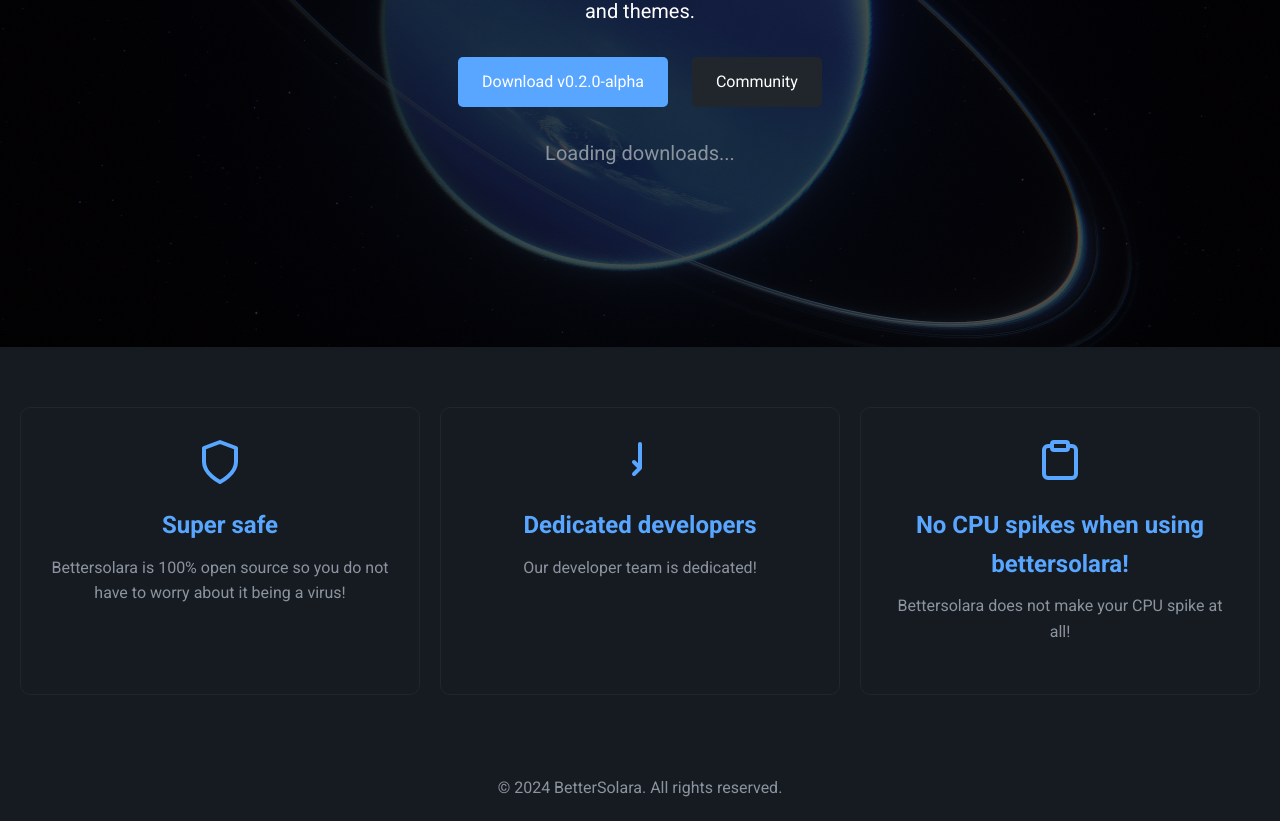
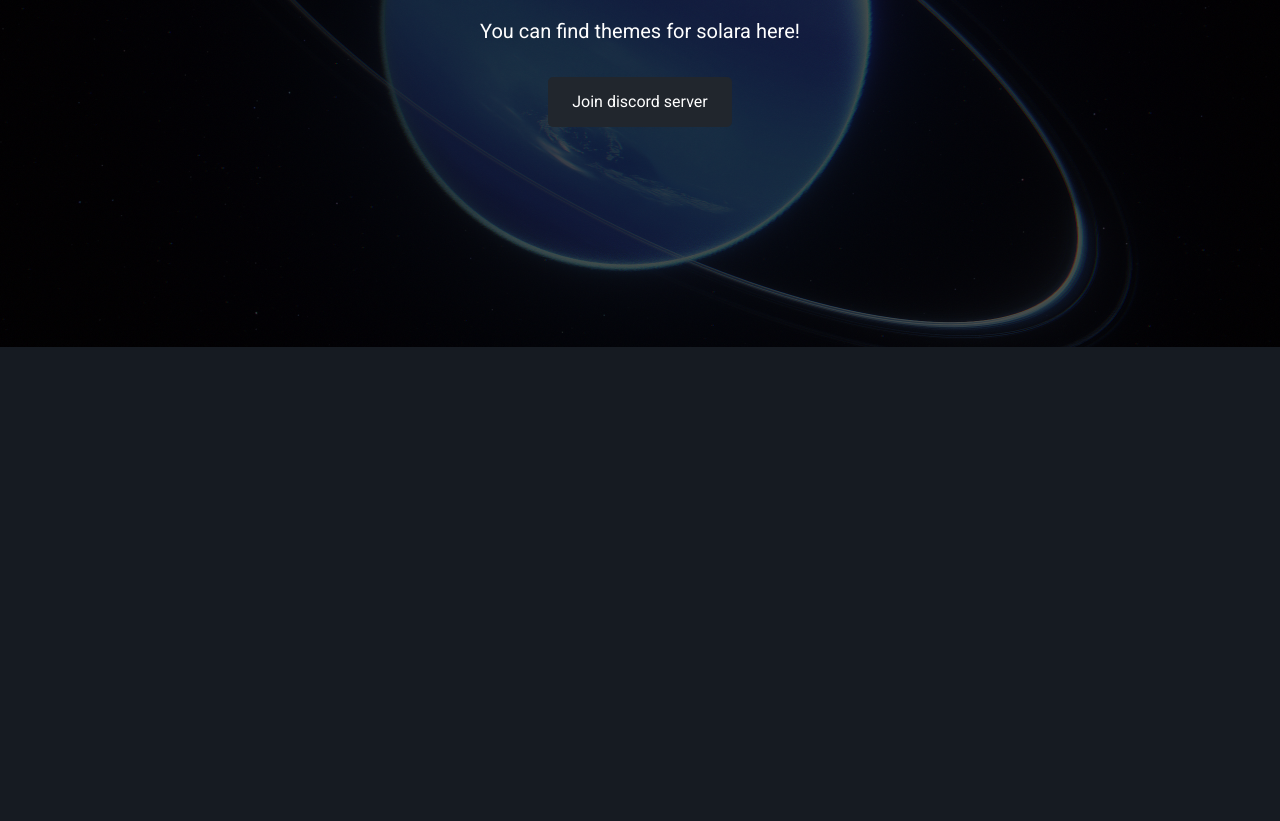
Before and after one commit to Bettersolara/Bettersolara.github.io, a plain HTML site: page themes.html in a window 1280 px wide. Shown: the part 371-1192 px from the top of the page. After the commit the page ends 800 px from the top, so only its background shows below. Drawn offline with Linux system fonts and the light colour scheme.

Commit message:
Update themes.html

```diff
--- a/themes.html
+++ b/themes.html
@@ -176,7 +176,7 @@
         <div class="logo">BETTER<span>SOLARA</span></div>
         <nav>
             <ul>
-                <li><a href="#">Features</a></li>
+                <li><a href="/">Home</a></li>
                 <li><a href="https://discord.gg/uMmYFMnd4k">Plugins</a></li>
                 <li><a href="https://discord.gg/uMmYFMnd4k">Themes</a></li>
                 <li><a href="https://discord.gg/uMmYFMnd4k" class="connect">Connect</a></li>
@@ -185,41 +185,13 @@
     </header>
     <section class="hero">
         <div class="content">
-            <h1>The Solara Enhancement Project</h1>
-            <p>BetterSolara extends the functionality of Solara by enhancing it with new features, plugins, and themes.</p>
+            <h1>Themes</h1>
+            <p>You can find themes for solara here!</p>
             <div class="buttons">
-                <a href="https://github.com/Blitzedzz/BetterSolara/releases/download/Latest/Bettersolara.Installer.bat" class="btn download">Download v0.2.0-alpha</a>
-                <a href="https://discord.gg/uMmYFMnd4k" class="btn community">Community</a>
+                <a href="https://discord.gg/uMmYFMnd4k" class="btn community">Join discord server</a>
             </div>
-            <p class="downloads">Loading downloads...</p>
         </div>
     </section>
-    <section class="features">
-        <div class="feature">
-            <div class="icon">
-                <svg xmlns="http://www.w3.org/2000/svg" width="24" height="24" viewBox="0 0 24 24" fill="none" stroke="#58a6ff" stroke-width="2" stroke-linecap="round" stroke-linejoin="round"><path d="M12 22s8-4 8-10V5l-8-3-8 3v7c0 6 8 10 8 10z"></path></svg>
-            </div>
-            <h2>Super safe</h2>
-            <p>Bettersolara is 100% open source so you do not have to worry about it being a virus!</p>
-        </div>
-        <div class="feature">
-            <div class="icon">
-                <svg xmlns="http://www.w3.org/2000/svg" width="24" height="24" viewBox="0 0 24 24" fill="none" stroke="#58a6ff" stroke-width="2" stroke-linecap="round" stroke-linejoin="round"><path d="M12 15V3m0 12l-3-3m0 6l3-3"></path></svg>
-            </div>
-            <h2>Dedicated developers</h2>
-            <p>Our developer team is dedicated!</p>
-        </div>
-        <div class="feature">
-            <div class="icon">
-                <svg xmlns="http://www.w3.org/2000/svg" width="24" height="24" viewBox="0 0 24 24" fill="none" stroke="#58a6ff" stroke-width="2" stroke-linecap="round" stroke-linejoin="round"><path d="M16 4h2a2 2 0 0 1 2 2v12a2 2 0 0 1-2 2H6a2 2 0 0 1-2-2V6a2 2 0 0 1 2-2h2"></path><rect x="8" y="2" width="8" height="4" rx="1" ry="1"></rect></svg>
-            </div>
-            <h2>No CPU spikes when using bettersolara!</h2>
-            <p>Bettersolara does not make your CPU spike at all!</p>
-        </div>
-    </section>
-    <footer>
-        <p>&copy; 2024 BetterSolara. All rights reserved.</p>
-    </footer>
     <script>
             const response = await fetch('https://api.github.com/repos/Blitzedzz/BetterSolara/releases');
             const releases = await response.json();
```
